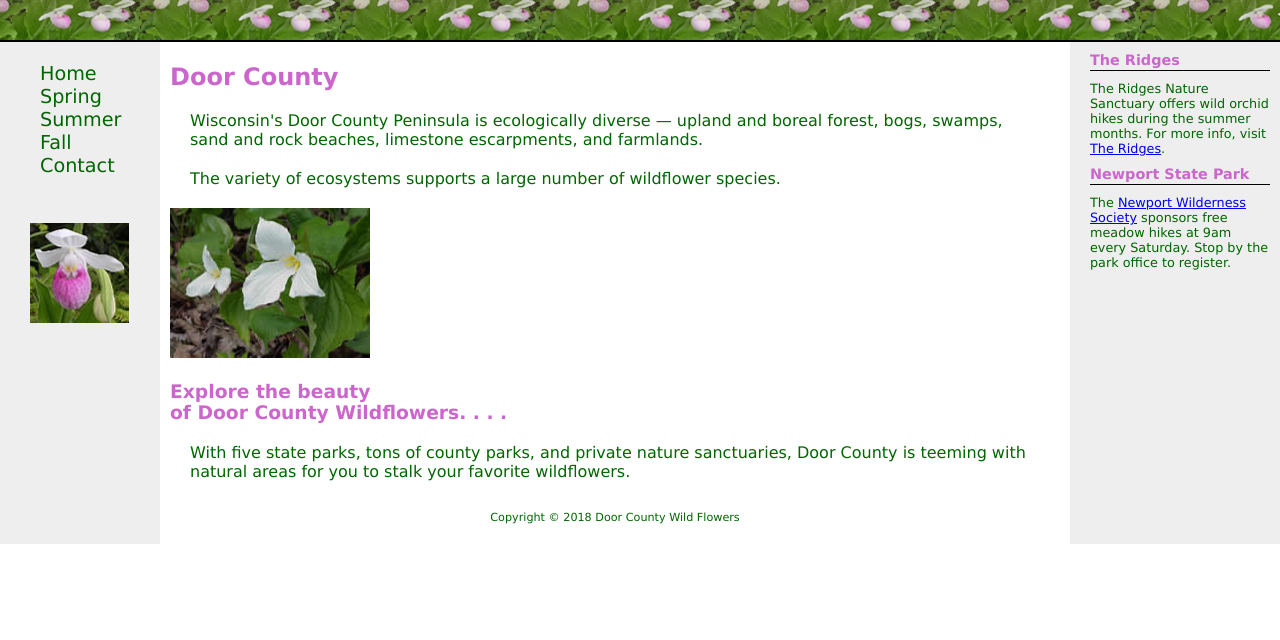
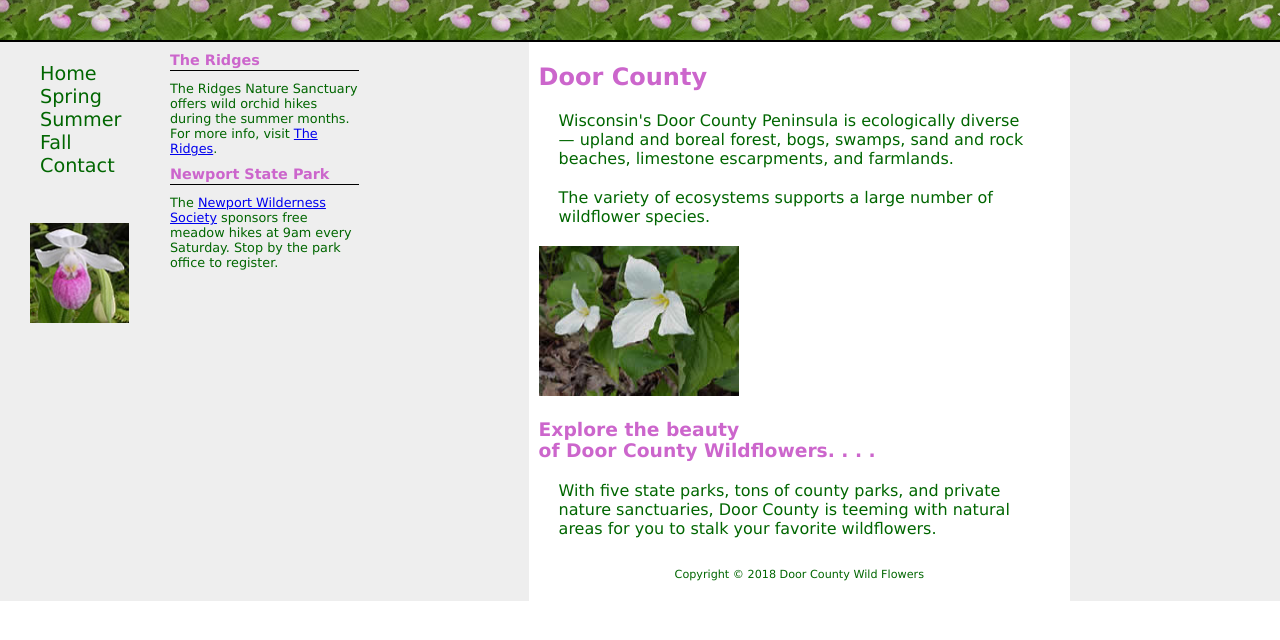
Before and after one commit to 44334-fa21/ch7handsonexercise-10-Jnwyatt, a plain HTML site: page index.html in a window 1280 px wide. Shown: the part 78-718 px from the top of the page. Drawn offline with Linux system fonts and the light colour scheme.

Commit message:
Ch7 Hands on Exercise-10
Added Flex Layout

```diff
--- a/index.html
+++ b/index.html
@@ -5,8 +5,8 @@
 <meta charset="utf-8">
 <style>
 header, nav, main, footer, aside { display: block; }
-* { box-sizing: border-box;}
-body { margin:0;
+* {box-sizing: border-box;}
+    body { margin:0;
        background-color: #FFFFFF; }
 #container { background-color: #EEEEEE;
              color: #006600;
@@ -21,10 +21,6 @@ header { background-color: #636631;
          text-align: right;
          padding: 0 20px;
          border-bottom: 2px solid #000000; }
-nav { float: left;
-      width: 150px; }
-aside { float: right;
-        width: 200px; }
 main { margin: 0 210px 0 160px;
         padding: 1px 10px 20px 10px;
         background-color: #FFFFFF;
@@ -54,8 +50,12 @@ nav img { margin: 30px;}
 main p { margin: 20px; }
 main h2, main h3 { color: #CC66CC;
                    background-color: #FFFFFF; }
-.floatright { margin: 10px;
-              float: right; }
+    #demo {display: flex;
+        flex-direction: row;}
+    nav {flex: 1;}
+    main {flex: 5;}
+    aside {flex: 2;}
+    footer{flex: 2;}
 aside h3 { padding-bottom: 2px;
            border-bottom: 1px solid #000000;
            margin: 10px;
@@ -70,7 +70,8 @@ aside h3 { padding-bottom: 2px;
   <header>
     <span><a href="#content">Skip to Content</a></span>
     <h1>Door County Wildflowers</h1>
-  </header>
+    </header>
+<div id="demo">
   <nav>
   <ul>
     <li><a href="index.html">Home</a></li>
@@ -83,8 +84,7 @@ aside h3 { padding-bottom: 2px;
  </nav>
  <aside>
    <h3>The Ridges</h3>
-   <p class="news">The Ridges Nature Sanctuary offers wild orchid hikes during the summer months. For more info, visit <a href=
-"http://www.ridgesanctuary.org">The Ridges</a>.</p>
+   <p class="news">The Ridges Nature Sanctuary offers wild orchid hikes during the summer months. For more info, visit <a href="http://www.ridgesanctuary.org">The Ridges</a>.</p>
     <h3>Newport State Park</h3>
     <p class="news">The <a href="http://www.newportwildernesssociety.org">
 Newport Wilderness Society</a> sponsors free meadow hikes at 9am every Saturday. Stop by the park office to register.</p>
@@ -99,6 +99,7 @@ Newport Wilderness Society</a> sponsors free meadow hikes at 9am every Saturday.
     <footer> Copyright &copy; 2018 Door County Wild Flowers<br>
     </footer>
   </main>
+ </div>
 </div>
 </body>
 </html>
```
